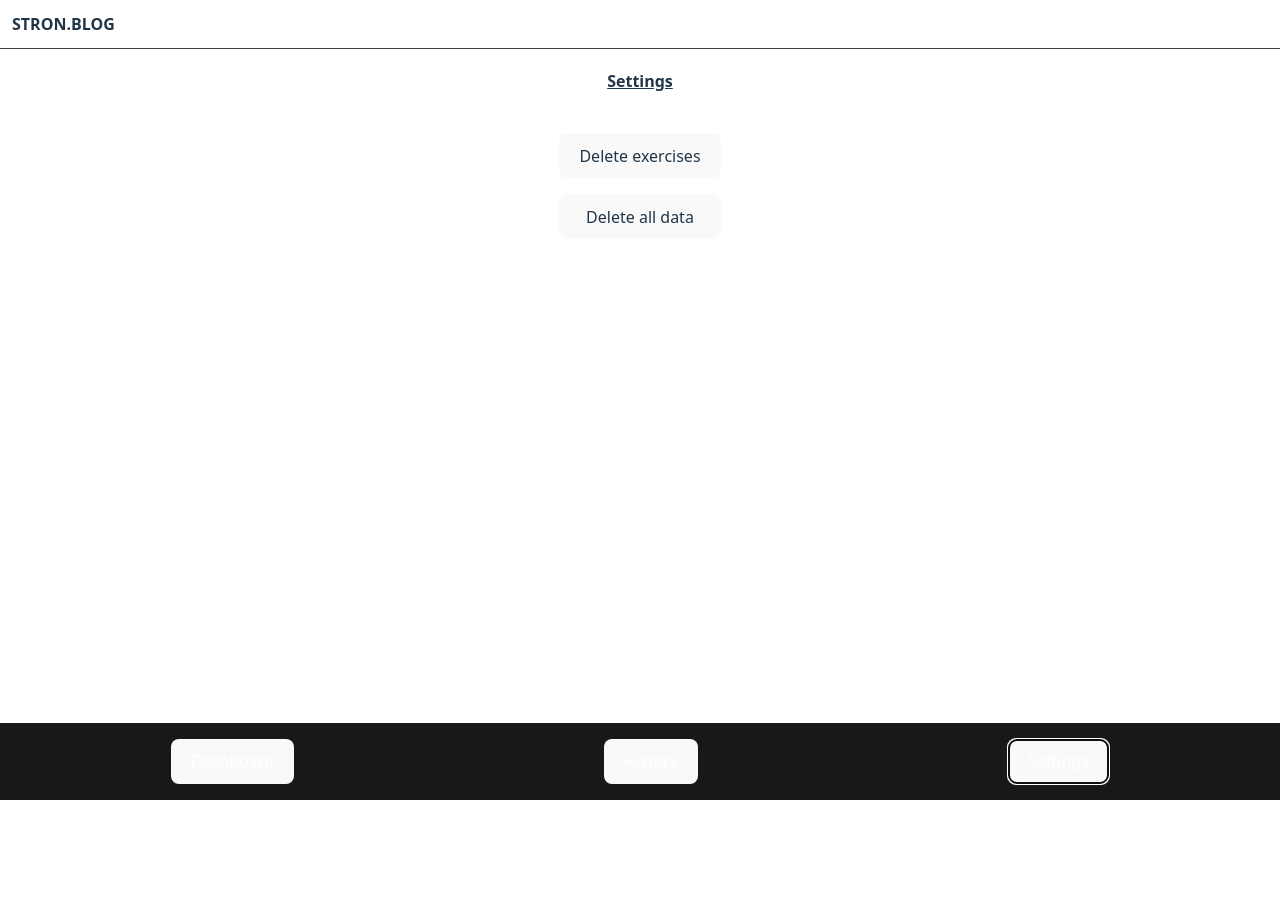
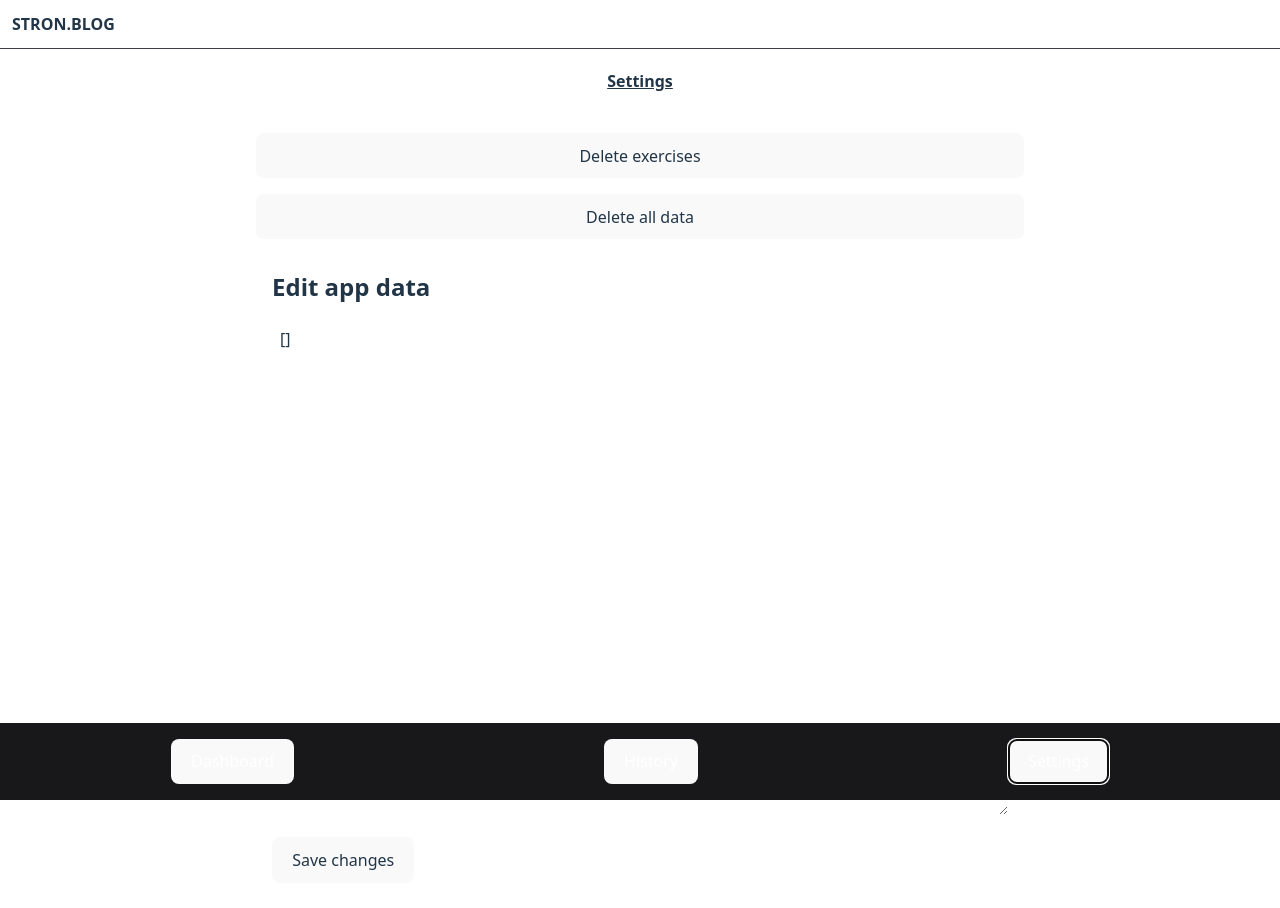
Before and after one commit to devchiquito/stron.blog, a Preact app: page / in a window 1280 px wide. Both pictures are taken after a click on the button "Settings". Shown: the top 908 px of the page. Before the commit the page ends 800 px from the top, so only its background shows below. Built offline with nearby package versions, Linux system fonts and the light colour scheme.

Commit message:
edit probe

```diff
--- /dev/null
+++ b/src/components/SettingsJSONEdit.tsx
@@ -0,0 +1,47 @@
+import { appData } from "../app";
+import { signal } from "@preact/signals";
+
+const showSureButton = signal(false);
+
+const handleSaveChanges = () => {
+  showSureButton.value = true;
+};
+
+const handleShowSureButton = () => {
+  localStorage.setItem("myAppData", JSON.stringify(appData.value));
+  window.location.reload();
+};
+
+export function SettingsJSONEdit() {
+  return (
+    <div class="p-4 w-full min-w-3xl">
+      <h2 class="text-2xl font-bold mb-4">Edit app data</h2>
+      <textarea
+        class="w-full p-2 mb-4"
+        value={JSON.stringify(appData.value, null, 2)}
+        onInput={(e) =>
+          (appData.value = JSON.parse((e.target as HTMLTextAreaElement).value))
+        }
+        rows={20}
+      />
+
+      <div class="flex justify-between">
+        <button
+          class="bg-green-500 hover:bg-green-700"
+          onClick={handleSaveChanges}
+        >
+          Save changes
+        </button>
+      </div>
+
+      {showSureButton.value && (
+        <button
+          class="mt-4 bg-yellow-500 hover:bg-yellow-700"
+          onClick={handleShowSureButton}
+        >
+          Are you sure?
+        </button>
+      )}
+    </div>
+  );
+}
--- a/src/screens/Settings.tsx
+++ b/src/screens/Settings.tsx
@@ -1,5 +1,6 @@
 import { signal } from "@preact/signals";
 import { appData } from "../app";
+import { SettingsJSONEdit } from "../components/SettingsJSONEdit";
 
 const showSureButton = signal(false);
 const showExercises = signal(false);
@@ -73,6 +74,7 @@ export function Settings() {
         <button onClick={() => (showSureButton.value = true)}>
           Delete all data
         </button>
+        <SettingsJSONEdit />
       </div>
       {showSureButton.value && (
         <div
```
